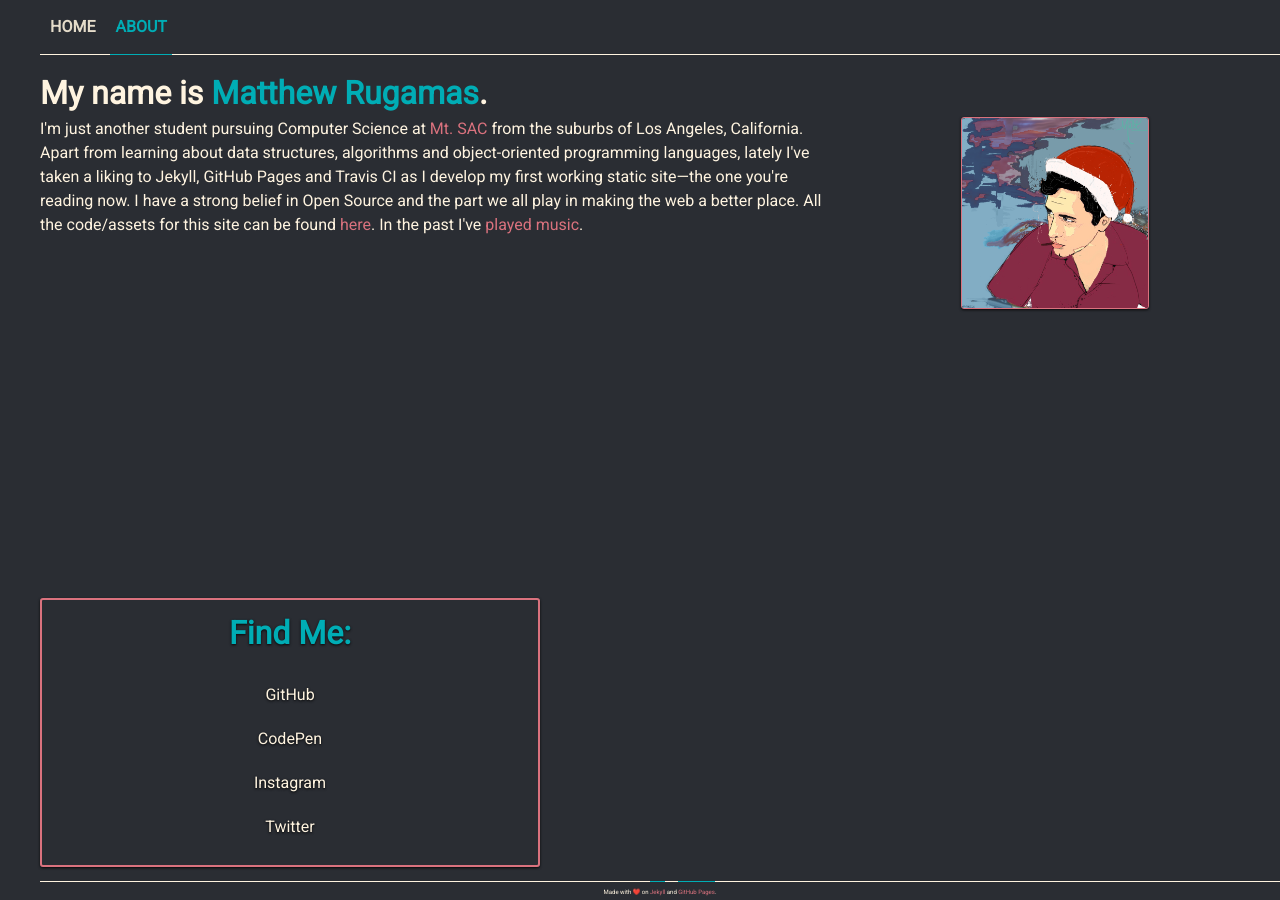
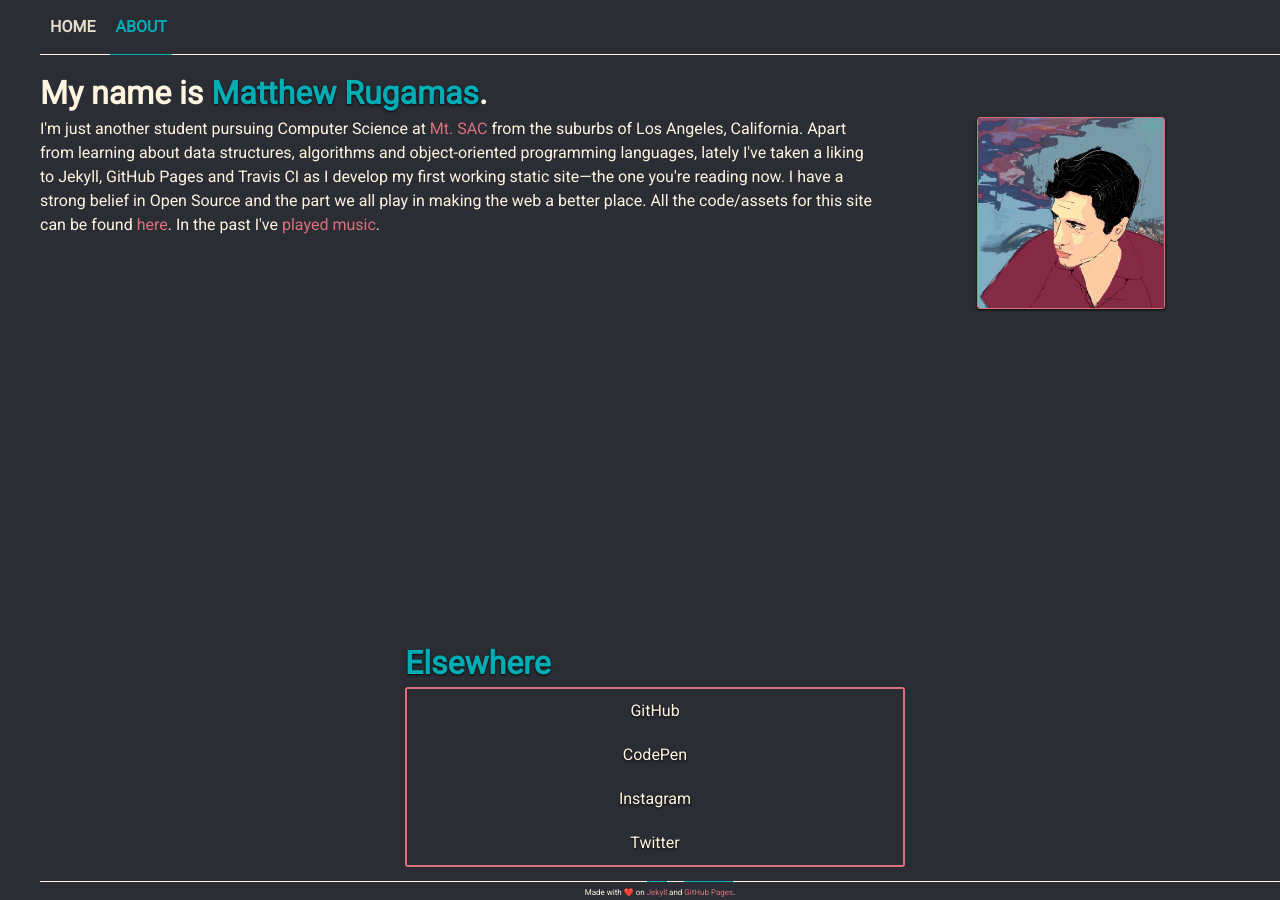
Before and after one commit to MattRugamas/mattrugamas.com, a Jekyll site: the page built from about.html, in a window 1280 px wide. Built offline with Jekyll 4.4.1, drawn with Linux system fonts in a browser that asks for light colours.

Commit message:
Fixed various bugs, added text shadow component, etc

```diff
--- a/_includes/findme.html
+++ b/_includes/findme.html
@@ -1,5 +1,5 @@
 <div class="findme">
-    <h1>Find Me:</h1>
+    <h1><span>Elsewhere</span></h1>
     <ul>{% for item in site.data.findme %}
       <li>
         <a href="{{ item.link }}">{{ item.name }}</a>
--- a/_sass/main.scss
+++ b/_sass/main.scss
@@ -1,9 +1,9 @@
+@import "reset";
+@import url('https://fonts.googleapis.com/css?family=Roboto');
+
 /////////////
 /* GLOBALZ */
 /////////////
-
-@import "reset";
-@import url('https://fonts.googleapis.com/css?family=Roboto');
 
 $font-stack: 'Roboto', Helvetica, sans-serif;
 $base: #2A2D33;
@@ -19,46 +19,29 @@
      -moz-box-sizing: $property;
           box-sizing: $property;
 }
-@mixin hyphens($property) {
-  -webkit-hyphens: $property;
-     -moz-hyphens: $property;
-          hyphens: $property;
-}
 %ui-shadow {
   box-shadow : 0 1px 2px rgba(0, 0, 0, 0.50), 0 1px 3px rgba(0, 0, 0, 0.46);
+}
+%text-shadow {
   text-shadow: 0 1px 2px rgba(0, 0, 0, 0.50), 0 1px 3px rgba(0, 0, 0, 0.46);
 }
 %content-base {
   display: flex;
   flex-flow: column nowrap;
   min-height: calc(100vh - 72px);
+  padding: 15px 10px 15px 0;
   h1 {
     margin: 0;
     span {
       color: $highlight;
+      @extend %text-shadow;
     } //color
   }
 }
 
 * {
   @include box-sizing(border-box);
-  @include hyphens(auto);
 } // everythings a border box
-*:before, *:after {
-  @include box-sizing(border-box);
-} // everythings a border box pt II
-a {
-  text-decoration: none;
-  color: $links;
-  transition: all .5s;
-  &:hover {
-    color: $base;
-    background-color: $links;
-  }
-  &:after,&:before {
-    transition: all .5s;
-  }
-} // set link colors
 html {
   font-family: $font-stack;
   background-color: $base;
@@ -89,6 +72,17 @@
   flex-flow: column nowrap;
 
   margin-left: 40px;
+  a {
+    transition: all .2s;
+
+    text-decoration: none;
+    color: $links;
+    &:hover {
+      @extend %ui-shadow;
+      color: $base;
+      background-color: $links;
+    }
+  } // set link colors
 } // body is a flex column with a left-marg 40px
 @media all and (max-width: 500px) {
   body {
@@ -107,18 +101,23 @@
     display: flex;
     flex-flow: row nowrap;
     justify-content: flex-start;
-    margin: 0 auto;
+    margin: 0;
     li {
       a {
-        position: relative; // Affects highlight underline animation
-        display: block; // Affects box boundaries of nav <a> elements
+        position: relative;
+        display: block;
         padding: 15px 5px;
-        margin: 0 5px auto;
+        margin: 0 5px;
 
+        font-weight: 900;
         text-transform: uppercase;
         text-decoration: none;
-        font-weight: 900;
+        &:after,&:before {
+          transition: all .3s;
+        }
         &:hover {
+          @extend %text-shadow;
+          box-shadow: none;
           background-color: transparent;
         }
         &.current {
@@ -142,6 +141,7 @@
             width: 0%;
             content: '.';
             color: transparent;
+            text-shadow: none;
             background: $highlight;
             height: 1px;
           }
@@ -166,41 +166,32 @@
 }
 
 div#base-content {
-  padding: 15px 10px 15px 0;
   @extend %content-base;
   ul#blog-list {
-    margin: 5vh 0;
-    max-width: 800px;
+    margin: 5vh 0 0;
+    max-width: 900px;
     li {
       margin: 0 0 3vh 0;
       padding-left: 10px;
 
-      border-left-color: $basecomp;
-      border-left-style: solid;
-      border-left-width: 1px;
+      border-left: 1px solid $basecomp;
       &:last-child{
         margin: 0;
       }
       h2 {
         text-transform: capitalize;
         display: inline-block;
-        margin: 0 auto;
+        margin: 0;
+      }
+      p.date {
+        display: inline-block;
+        padding: 5px;
+
+        color: $dates;
+        border-left: 1px dotted $basecomp;
       }
       p {
         margin: 0 auto;
-      }
-      p.read-more {
-        text-align: left;
-        text-decoration: underline;
-      }
-      p.date {
-        display: inline-block;
-        color: $dates;
-
-        padding: 5px 0.5em;
-        border-left-color: $basecomp;
-        border-left-style: dotted;
-        border-left-width: 1px;
       }
     }
   }
@@ -226,9 +217,6 @@
           border: 0ch;
           padding: 0px;
         }
-        p.read-more {
-          display: none;
-        }
       }
     }
   }
@@ -243,22 +231,19 @@
     ul#blog-list li {
       border: 0;
       padding-left: 0;
-      p.read-more {
-        display: none;
-      }
     }
   }
 }
 
 footer {
   padding: 5px 0 0 0;
-  font-size: 25%;
+
+  font-size: 8px;
   text-align: center;
   background-color: $base;
   box-shadow: 0 -1px 0 $basecomp;
   p {
-    margin: 0 auto;
-    color: $basecomp;
+    margin: 0;
   }
   span {
     padding: 6px 0 0 0;
@@ -286,35 +271,28 @@
     display: flex;
     flex-flow: row;
     justify-content: space-between;
-    margin-bottom: 5vh;
-  }
     p.about-me {
-    max-width: 800px;
+      max-width: 65vw;
       margin: 0;
     }
+  }
   img#selfie {
-    margin: 0 auto 5vh auto;
+    margin: 0 auto;
 
     @extend %ui-shadow;
+    border: 1px solid $links;
     border-radius: 3px;
-    border: 1px solid $links;
   }
   div.findme {
-    max-width: 500px;
-    margin-top: auto;
+    width: 500px;
+    margin: auto auto 0;
+    ul {
+      margin: 0;
 
-    @extend %ui-shadow;
+      @extend %text-shadow;
       border: 2px solid $links;
       border-radius: 3px;
-    h1 {
-      margin-top: 1vh;
-      text-align: center;
-
-      color: $highlight;
-    }
-    ul {
       li {
-        padding: 10px;
         text-align: center;
 
         background-color: $base;
@@ -324,10 +302,12 @@
         }
         a {
           display: block;
+          padding: 10px;
 
           color: $basecomp;
           &:hover {
             background-color: transparent;
+            box-shadow: none;
           }
         }
       }
@@ -338,15 +318,16 @@
   div#base-content {
     div#about-me {
       flex-flow: row wrap-reverse;
+      p.about-me {
+        max-width: 97vw;
+        margin: 0 0 3vh;
       }
-    h1#about-hello {
-      margin-bottom: 15px;
     }
-    p.about-me {
-      max-width: 100%;
-      margin: 0 auto;
+    img#selfie {
+      margin: 3vh auto;
     }
     div.findme {
+      width: 300px;
       ul {
         li {
           border-top: 1px solid $tehlulz;
@@ -362,18 +343,15 @@
   div#base-content {
     div#about-me {
       flex-flow: row wrap-reverse;
+      p.about-me {
+        max-width: 97vw;
+        margin: 0 0 3vh;
       }
-    h1#about-hello {
-      margin-bottom: 15px;
-      text-align: center;
     }
-    p.about-me {
-      max-width: 100%;
-      margin: 0 auto;
+    img#selfie {
+      margin: 3vh auto;
     }
     div.findme {
-      width: 300px;
-      margin: 0 auto;
       ul {
         li {
           border-top: 1px solid $tehlulz;
@@ -391,8 +369,6 @@
 ///////////////
 
 div#post-content {
-  max-width: 1100px;
-  padding: 15px 5em 15px 0;
   @extend %content-base;
   h1#post-title {
     text-transform: capitalize;
--- a/about.html
+++ b/about.html
@@ -1,10 +1,10 @@
 ---
 title: About
 ---
-<h1 id="about-hello">My name is <span>Matthew Rugamas</span>.</h1>
+<h1>My name is <span>Matthew Rugamas</span>.</h1>
 <div id="about-me">
   <p class="about-me">I'm just another student pursuing Computer Science at <a href="http://www.mtsac.edu/">Mt. SAC</a> from the suburbs of Los Angeles, California. Apart from learning about data structures, algorithms and object-oriented programming languages, lately I've taken a liking to Jekyll, GitHub Pages and Travis CI as I develop my first working static site—the one you're reading now. I have a strong belief in Open Source and the part we all play in making the web a better place. All the code/assets for this site can be found <a href="https://github.com/samagurtam/samagurtam.github.io">here</a>. In the past I've <a href="http://www.shamancult.bandcamp.com/">played</a> <a href="https://www.youtube.com/watch?v=d0XhHuLBBIY&feature=youtu.be">music</a>.</p>
-  <img id="selfie" src="{{ site.url }}/assets/img/default.PNG" alt="selfie and link to my twatter" height="192" width="188" />
+  <img id="selfie" src="{{ site.url }}/assets/img/default.jpg" alt="selfie and link to my twatter" height="192" width="188" />
 </div>
 
 {% include findme.html %}
--- a/index.html
+++ b/index.html
@@ -8,7 +8,6 @@
     <h2><a href="{{ post.url }}">{{ post.title }}</a></h2>
     <p class="date">{{ post.date | date: "%m/%d/%Y" }}</p>
     {{ post.excerpt }}
-    <p class="read-more"><a href="{{ post.url }}">Read More</a></p>
   </li>
 {% endfor %}
 </ul>
```
Also changed, not shown: assets/img/default.PNG (deleted), assets/img/default.jpg (added). Lines whose indentation alone changed are shown as unchanged.
